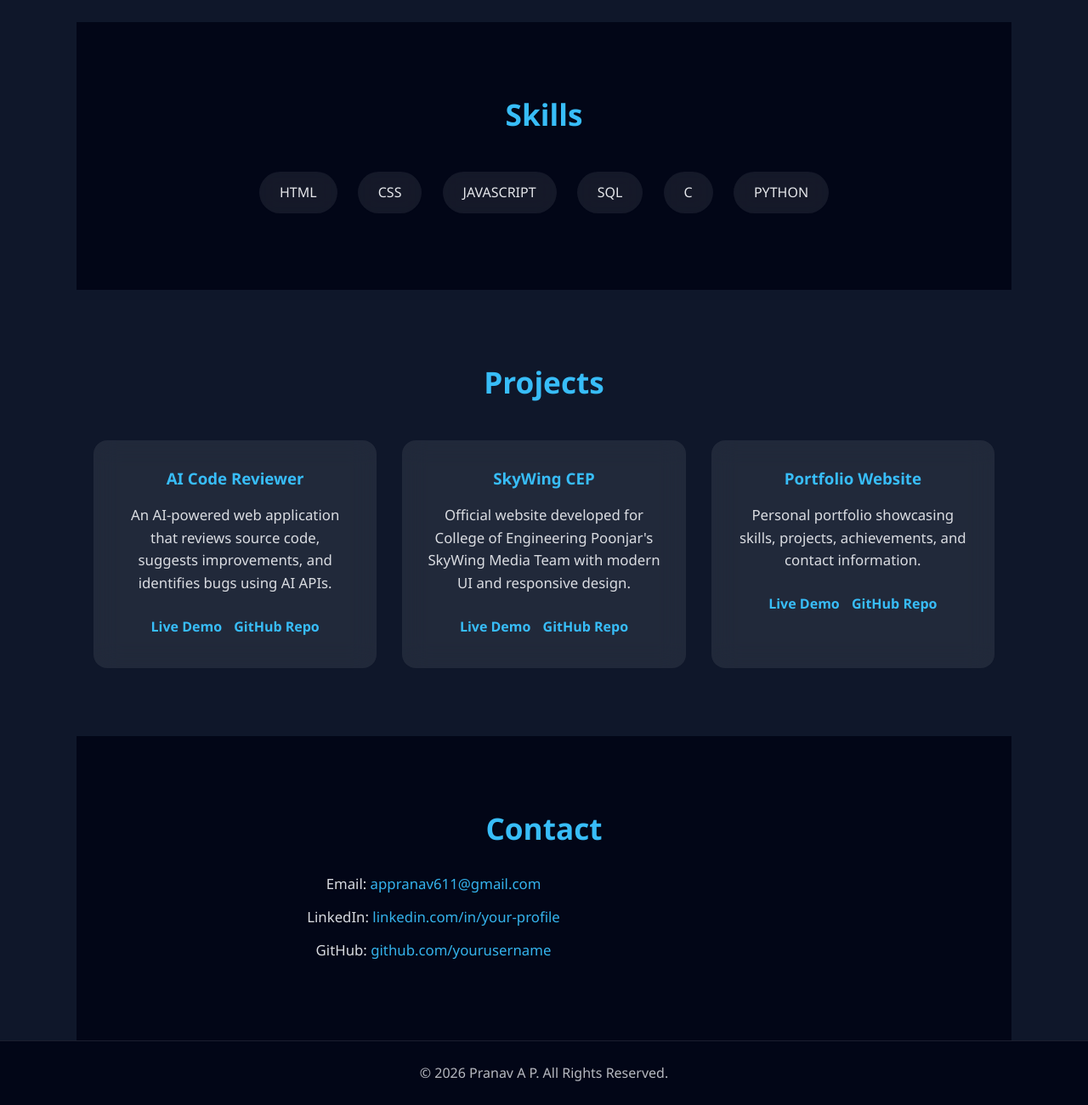
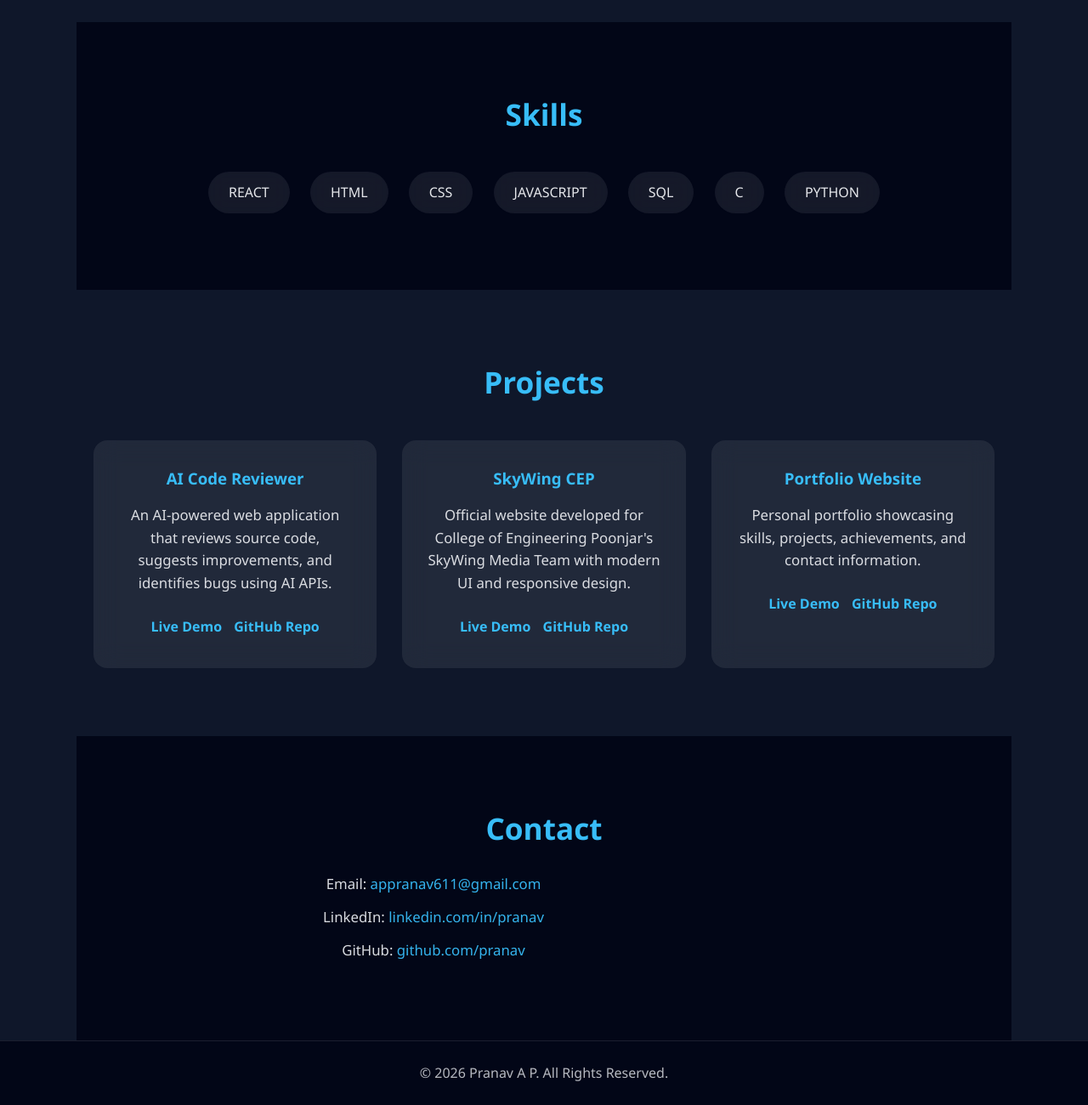
Before and after one commit to pranavap2026-ship-it/Syntecxhub_pranav_protfolio, a plain HTML site: page index.html in a window 1280 px wide. Shown: the part 1158-2458 px from the top of the page at 85% size. Drawn offline with Linux system fonts and the light colour scheme.

Commit message:
Updated portfolio

```diff
--- a/index.html
+++ b/index.html
@@ -32,6 +32,7 @@
     <section id="skills" class="section alt">
         <h2>Skills</h2>
         <div class="skill-box">
+            <span>REACT</span>
             <span>HTML</span>
             <span>CSS</span>
             <span>JAVASCRIPT</span>
@@ -90,13 +91,13 @@
 
     <p>LinkedIn:
         <a href="https://linkedin.com/in/your-profile" target="_blank">
-            linkedin.com/in/your-profile
+            linkedin.com/in/pranav
         </a>
     </p>
 
     <p>GitHub:
         <a href="https://github.com/pranavap2026-ship-it" target="_blank">
-            github.com/yourusername
+            github.com/pranav
         </a>
     </p>
 </section>
```
